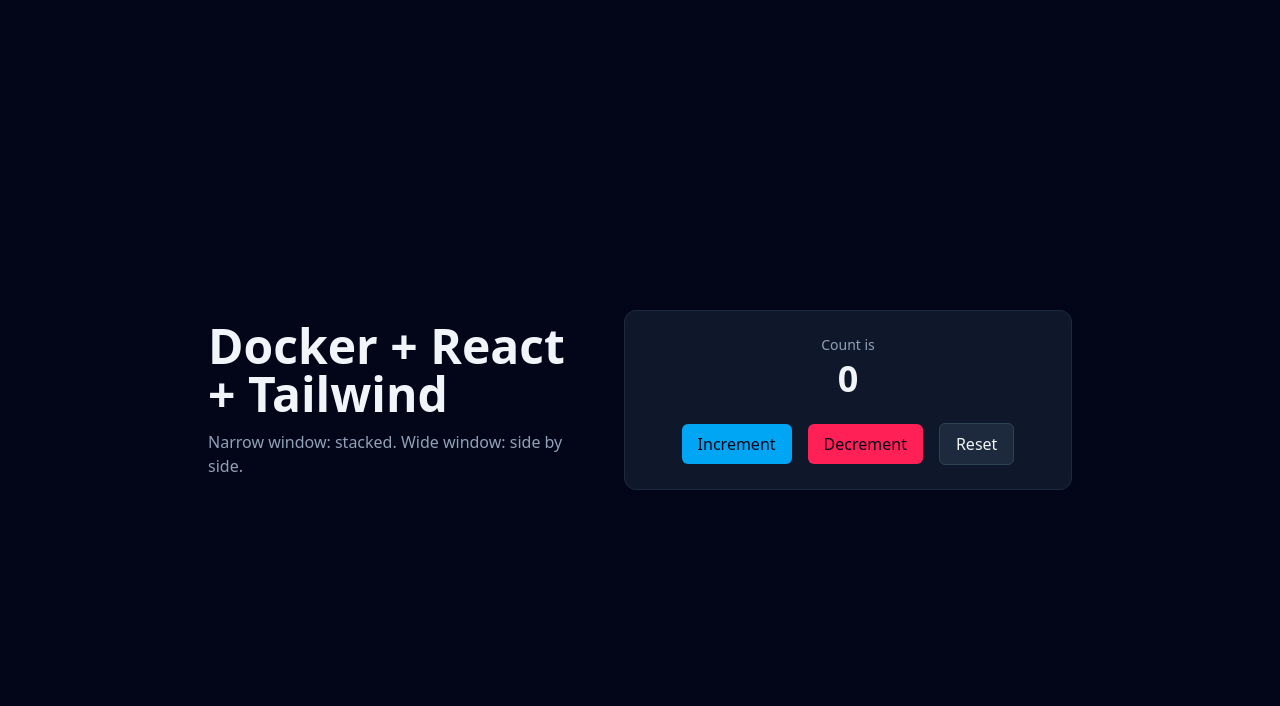
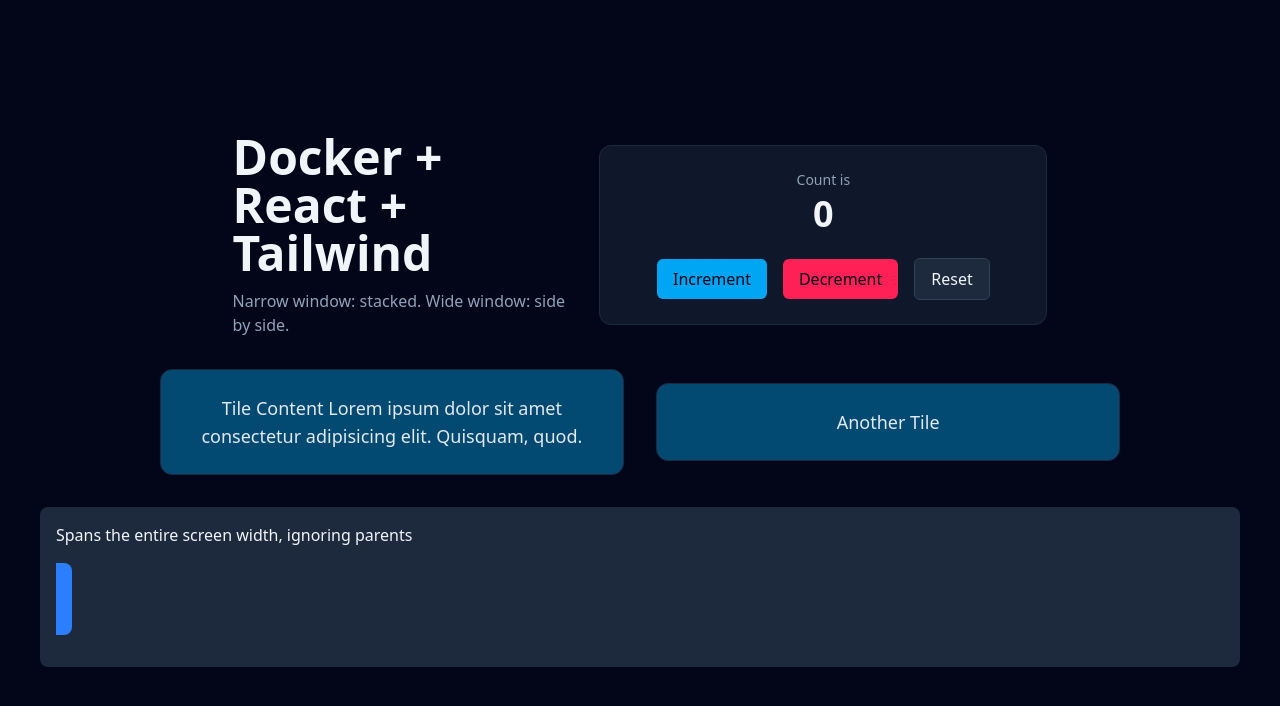
Before and after one commit to donbigosso/react-tailwind-docker, a React (Vite) app: page / in a window 1280 px wide. Shown: the top 706 px of the page. Built offline with nearby package versions, Linux system fonts and the light colour scheme.

Commit message:
Tile component added, hoover translation experimentinm

```diff
--- a/src/App.jsx
+++ b/src/App.jsx
@@ -1,11 +1,15 @@
 import { useState } from 'react'
 import Counter from './components/Counter.jsx'
 import Button from './components/Button.jsx'
+import Tile from './components/Tile.jsx'
 export default function App() {
   const [count, setCount] = useState(0)
 
   return (
-    <main className="min-h-screen bg-slate-950 text-slate-100 flex flex-col items-center justify-center gap-8 px-4 py-10 md:flex-row md:px-10">
+   <main className="min-h-screen bg-slate-950 text-slate-100 flex flex-col items-center justify-center gap-8 px-4 py-10 md:px-10">
+
+  {/* Row 1 */}
+  <div className="flex flex-col items-center justify-center gap-8 md:flex-row">
     <div className="max-w-sm text-center md:text-left">
       <h1 className="text-3xl font-semibold lg:text-5xl">Docker + React + Tailwind</h1>
       <p className="mt-3 text-slate-400 text-sm md:text-base">
@@ -13,6 +17,23 @@
       </p>
     </div>
     <Counter count={count} onIncrement={() => setCount(c => c + 1)} reset={() => setCount(0)} onDecrement={() => setCount(c => c - 1)} />
+  </div>
+
+  {/* Row 2 */}
+  <div className="flex flex-col items-center justify-center gap-8 md:flex-row">
+    <Tile>Tile Content Lorem ipsum dolor sit amet consectetur adipisicing elit. Quisquam, quod.</Tile>
+    <Tile>Another Tile</Tile>
+  </div>
+  {/* Row 3 */}
+<div className="w-full bg-slate-800 p-4 rounded-lg">
+  Spans the entire screen width, ignoring parents
+  <div className="w-full bg-slate-800 p-4 rounded-lg overflow-hidden group">
+  <div className="translate-x-[-100%] transition-transform duration-1000 group-hover:translate-x-0 bg-blue-500 p-6 rounded-lg">
+    I slide in when you hover the parent
+  </div>
+</div>
+</div>
+
 </main>
 
   )
--- /dev/null
+++ b/src/components/Tile.jsx
@@ -0,0 +1,12 @@
+export default function Tile({ children, bgColor = 'sky' }) {
+  const bgTones = {
+    slate: 'bg-slate-900',
+    sky: 'bg-sky-900',
+    rose: 'bg-rose-900',
+  }
+  return (
+    <section className={`w-full rounded-xl border border-slate-800 ${bgTones[bgColor]} p-6 text-center`}>
+      <p className="text-slate-200 text-lg">{children}</p>
+    </section>
+  )
+}
```
Lines whose indentation alone changed are shown as unchanged.
